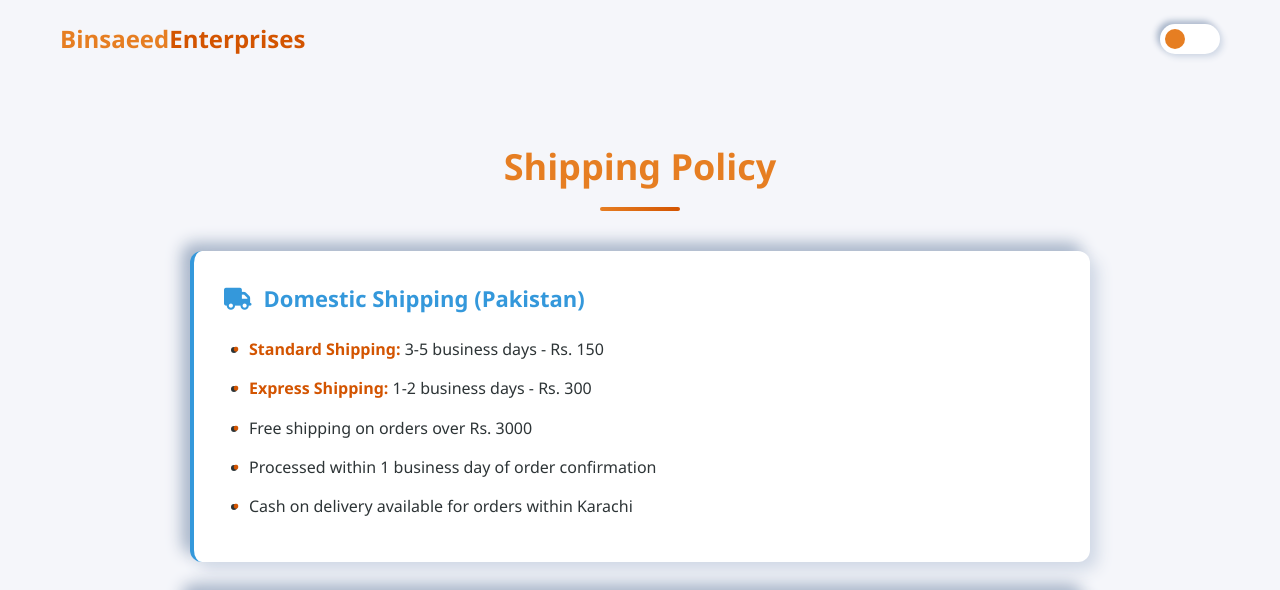
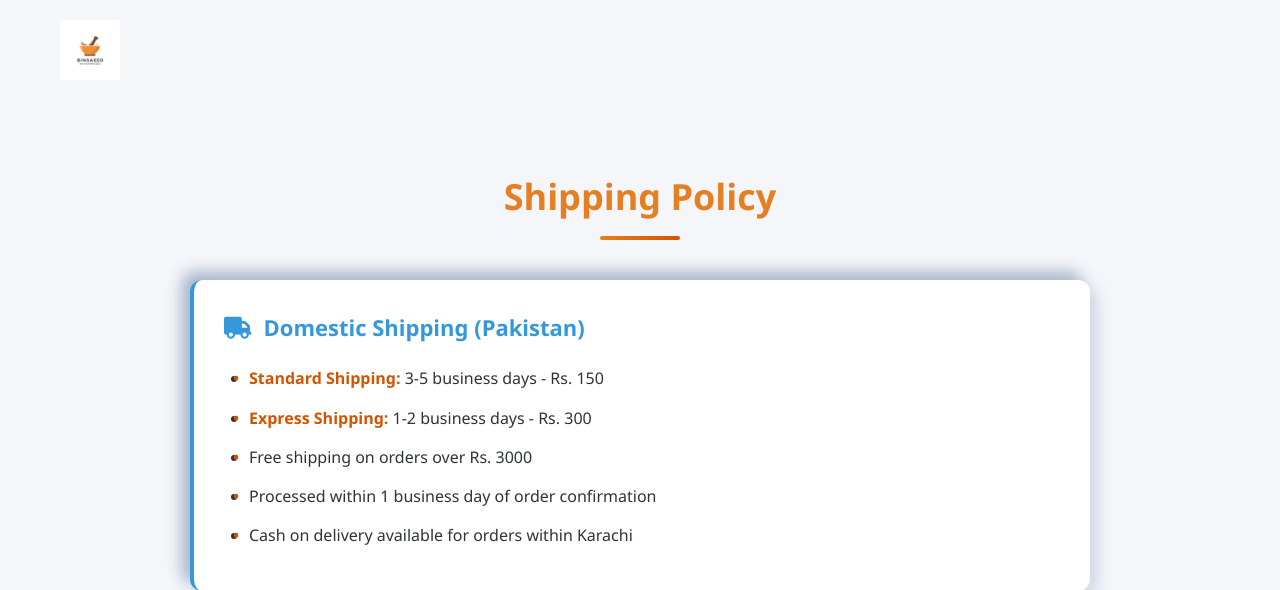
Before and after one commit to danishumer9988/binsaeedenterprices, a Django app: page /shipping-policy/ in a window 1280 px wide. Shown: the top 590 px of the page. Run offline with Django 5.2, Linux system fonts and the light colour scheme.

Commit message:
Update shipping-policy.html

```diff
--- a/main/templates/services/shipping-policy.html
+++ b/main/templates/services/shipping-policy.html
@@ -1,3 +1,4 @@
+{% load static %}
 <!DOCTYPE html>
 <html lang="en" data-theme="light">
 <head>
@@ -58,14 +59,9 @@
             position: relative;
         }
 
-        .logo {
-            font-size: 24px;
-            font-weight: 700;
-            color: var(--primary-color);
-        }
-
-        .logo span {
-            color: var(--secondary-color);
+        .logo-container img {
+            height: 60px;
+            width: auto;
         }
 
         nav ul {
@@ -130,9 +126,22 @@
             padding: 60px 0;
         }
 
-        .section-title {
+        .section-header {
             text-align: center;
             margin-bottom: 40px;
+        }
+
+        .title-image {
+            max-width: 100%;
+            height: auto;
+            max-height: 200px;
+            margin-bottom: 20px;
+            border-radius: 8px;
+            box-shadow: 5px 5px 15px rgba(0,0,0,0.1);
+        }
+
+        .section-title {
+            margin-bottom: 20px;
             font-size: 36px;
             color: var(--primary-color);
             position: relative;
@@ -377,20 +386,28 @@
             .policy-card h3 {
                 font-size: 20px;
             }
+
+            .logo-container {
+                flex-direction: column;
+                text-align: center;
+                gap: 10px;
+            }
         }
     </style>
 </head>
 <body>
 <div class="container">
     <header>
-        <div class="logo">Binsaeed<span>Enterprises</span></div>
-        <div class="theme-toggle" id="themeToggle">
-            <div class="toggle-thumb"></div>
+        <div class="logo-container">
+            <img src="{% static 'images/logo.jpg' %}" alt="BinSaeed Logo" class="logo">
         </div>
+<!--        <div class="theme-toggle" id="themeToggle"><div class="toggle-thumb"></div></div>-->
     </header>
 
     <section class="policy-section">
-        <h2 class="section-title">Shipping Policy</h2>
+        <div class="section-header">
+            <h2 class="section-title">Shipping Policy</h2>
+        </div>
         <div class="policy-content">
             <div class="policy-card">
                 <h3><i class="fas fa-truck"></i> Domestic Shipping (Pakistan)</h3>
@@ -429,9 +446,9 @@
     </section>
 
     <footer>
-            <div class="copyright">
-                <p>&copy; 2023 Binsaeed Enterprises. All Rights Reserved.</p>
-            </div>
+        <div class="copyright">
+            <p>&copy; 2023 Binsaeed Enterprises. All Rights Reserved.</p>
+        </div>
     </footer>
 </div>
 
```
